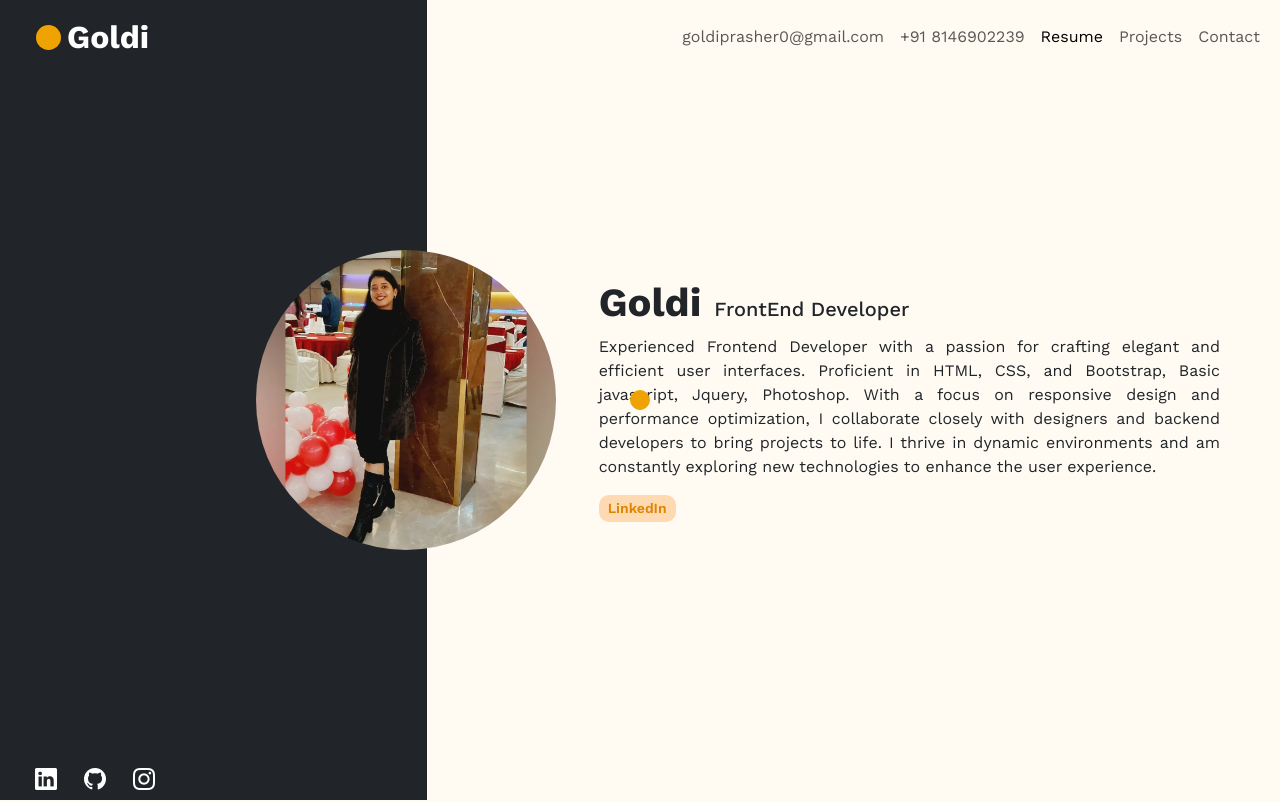
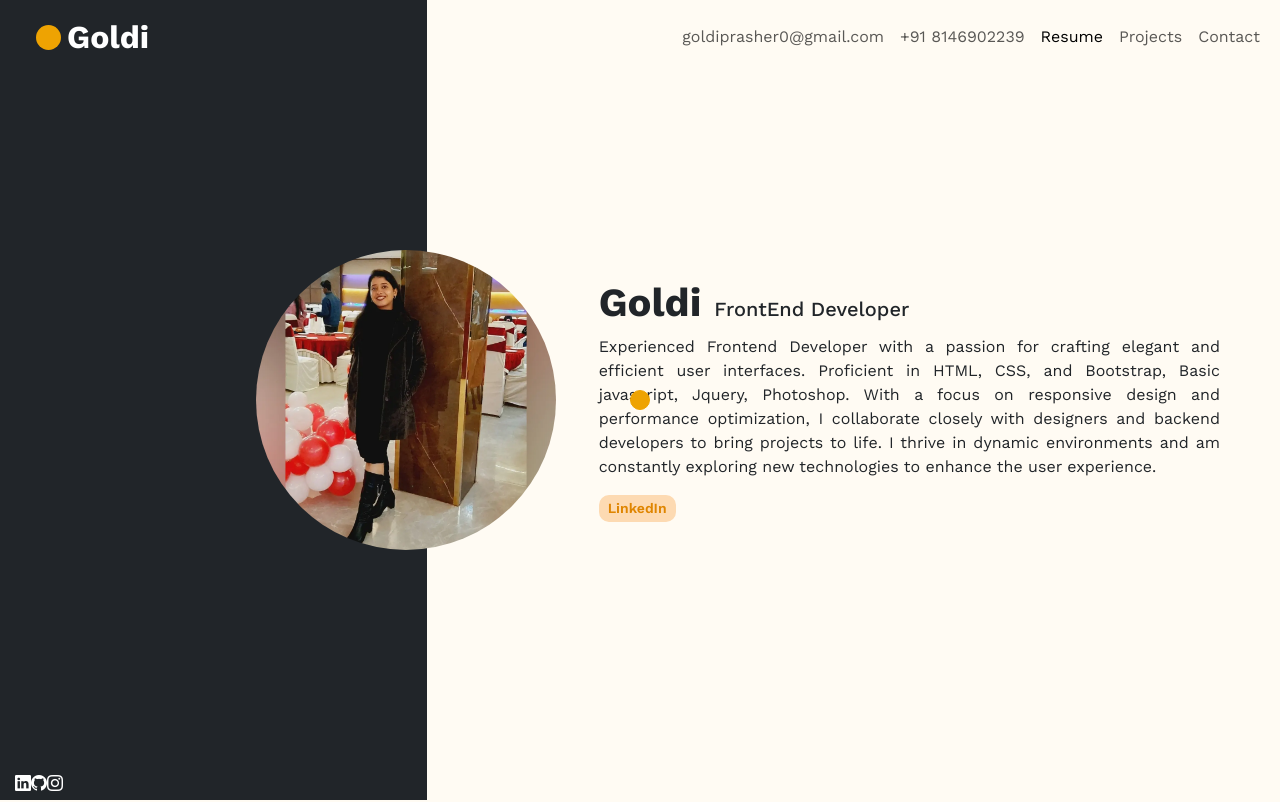
Before and after one commit to goldiparashar/goldiPortfolio, a plain HTML site: page index.html in a window 1280 px wide. Shown: the top 802 px of the page. Drawn offline with nearby package versions, Linux system fonts and the light colour scheme.

Commit message:
Update style.css

```diff
--- a/style.css
+++ b/style.css
@@ -135,21 +135,23 @@ header{
 .top-social-icons {
     bottom: 4px;
     left: 0;
-    padding-left: 35px;
+    padding-left: 15px;
+    padding-right: 15px;
     width: 100%;
 }
 .top-social-icons ul {
     margin: 0;
     padding: 0;
     display: flex;
+    flex-wrap: wrap;
     align-items: center;
-    max-width: 120px;
-    justify-content: space-between;
+    /* max-width: 120px; */
+    justify-content: flex-start;
     list-style: none;
 }
 .top-social-icons ul li a {
     color: #fff;
-    font-size: 22px;
+    /* font-size: 22px; */
 }
 input.copy-mail {
     background-color: transparent;
@@ -212,6 +214,10 @@ input.copy-mail {
         padding: 20px;
         border-radius: 12px;
     }
+    .about-left .profile-circle img {
+        width: 160px;
+        height: 160px;
+    }
 }
 @media screen and (max-width:574px) {
     .resume-info {
```
